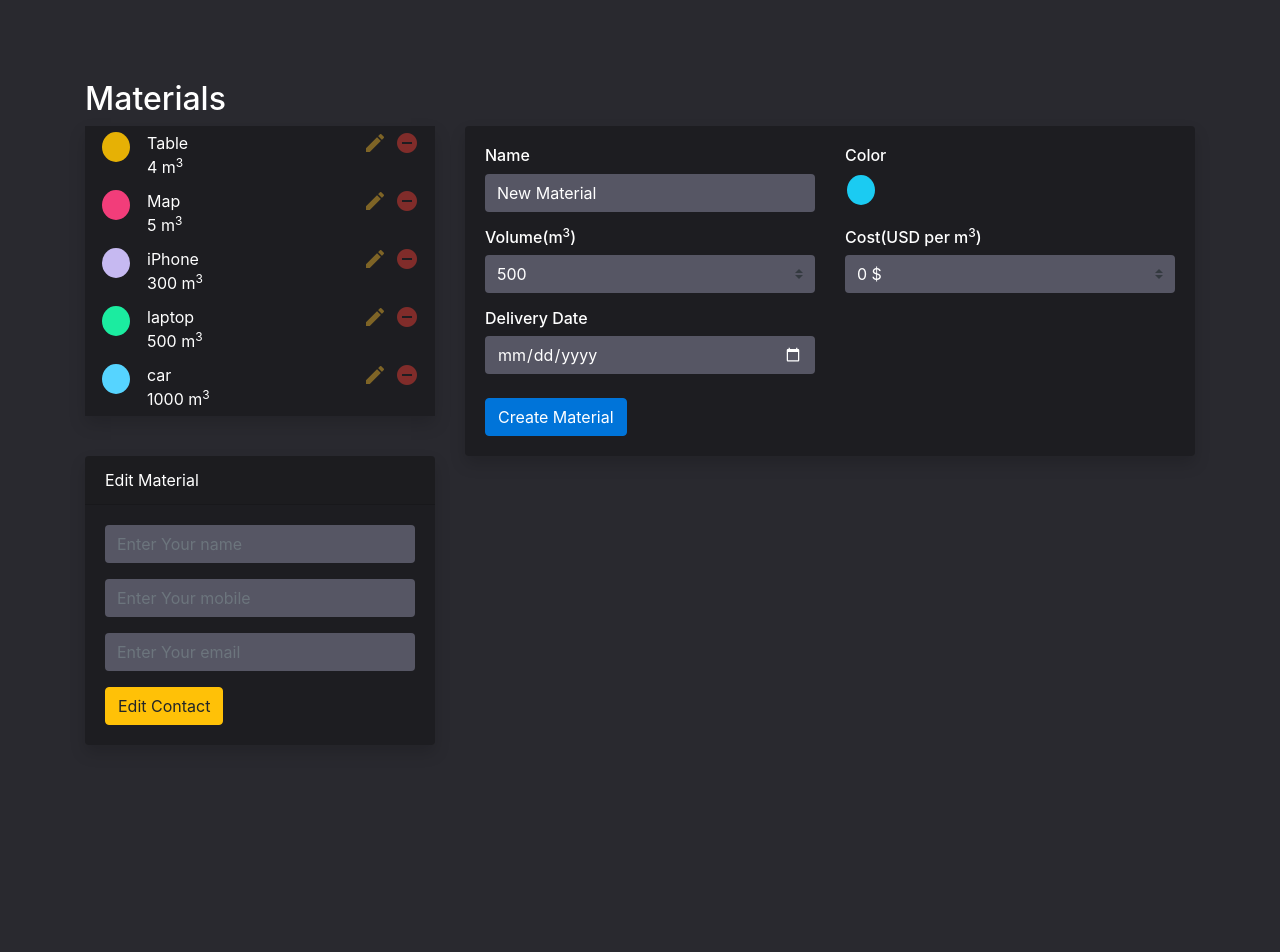
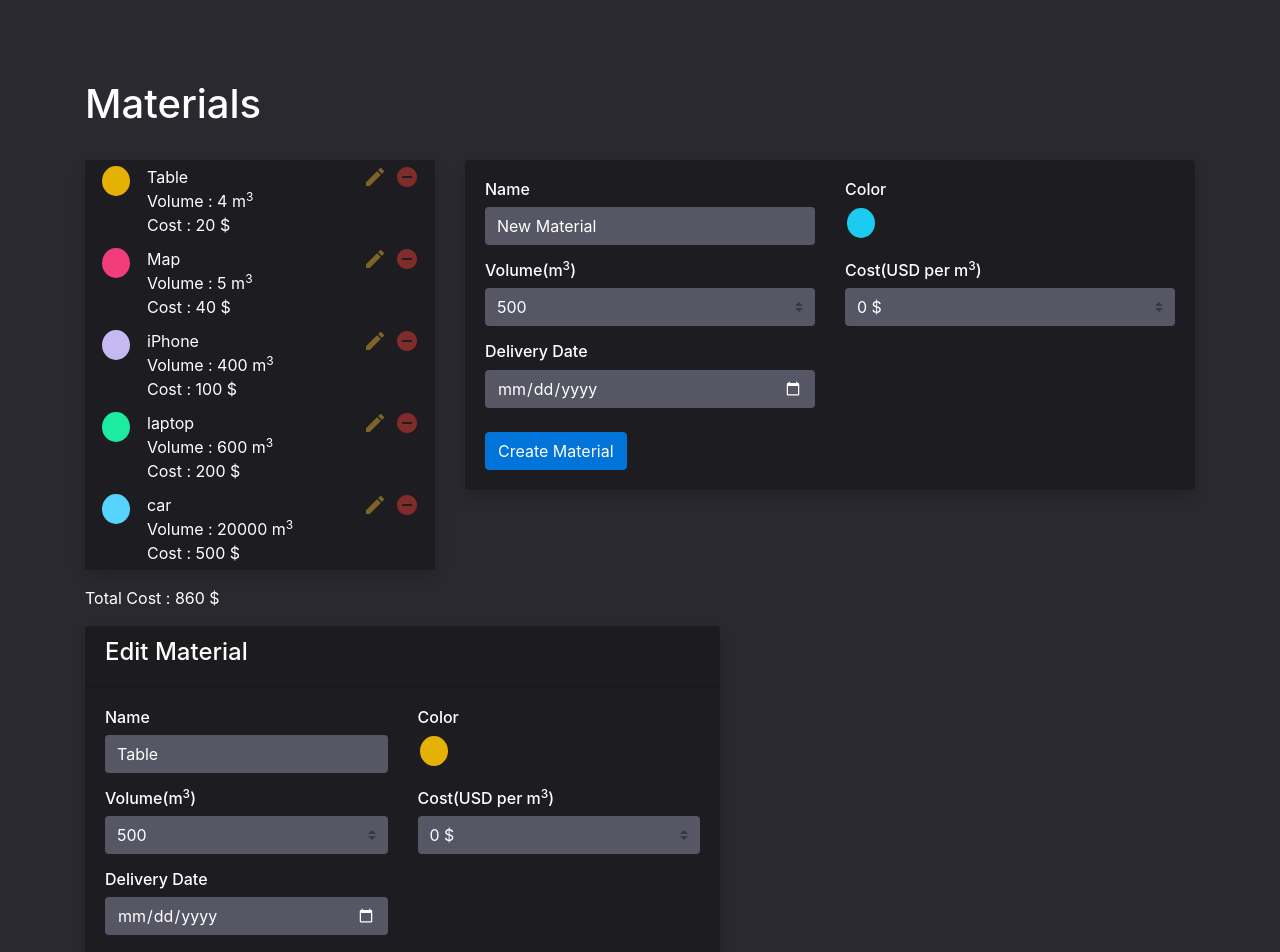
Before and after one commit to kushagra7/material-calculator, a React (Create React App) app: page /contacts/edit/1 in a window 1280 px wide. Shown: the top 952 px of the page. Before the commit the page ends 800 px from the top, so only its background shows below. Built offline with nearby package versions, Linux system fonts and the light colour scheme.

Commit message:
Fixed Edit Element Styling

```diff
--- a/src/App.js
+++ b/src/App.js
@@ -13,18 +13,19 @@ function App() {
       <Router>
         <div className="App text-white">
           <div class="container">
-          <div class="row">
-            <div class="col"> <h2> Materials</h2></div>
-          </div>
+            <div class="row">
+              <div class="col"> <h1> Materials</h1><br/></div>
+            </div>
             <div class="row">
               <div class="col-4"><Materials /></div>
-              <div class="col-8"><AddMaterial/></div>
+              <div class="col-8"><AddMaterial /></div>
             </div>
             <div class='row'>
-            <div class="col-sm-4">
-              <Switch>
-                <Route exact path='/contacts/edit/:id' component={EditMaterial} />
-              </Switch>
+              <div class="col-sm-7">
+                <Switch>
+                  <Route exact path='/contacts/edit/:id' component={EditMaterial} />
+                </Switch>
+                <br/>
               </div>
             </div>
           </div>
--- a/src/components/materials/AddMaterial.js
+++ b/src/components/materials/AddMaterial.js
@@ -5,8 +5,6 @@ import shortid from 'shortid';
 
 const AddMaterial = () => {
     const dispatch = useDispatch();
-    const [name, setName] = useState("");
-    const [phone, setPhone] = useState("");
     const [email, setEmail] = useState("");
     const [item, setItem] = useState("");
     const [volume, setVolume] = useState("");
@@ -84,7 +82,7 @@ const AddMaterial = () => {
                                 <div >
                                     <select
                                         className="browser-default custom-select"
-                                        onChange={(e) => setCost(e.target.value)}
+                                        onChange={(e) => setCost(parseInt(e.target.value))}
                                     >
                                         <option>0 $</option>
                                         <option value="100">100 $</option>
--- a/src/components/materials/EditMaterial.js
+++ b/src/components/materials/EditMaterial.js
@@ -1,4 +1,4 @@
-import React,{useState, useEffect } from 'react'
+import React, { useState, useEffect } from 'react'
 import { useDispatch, useSelector } from 'react-redux';
 import { getContact, updateContact } from '../../redux/actions/materialAction'
 import { useParams, useHistory } from 'react-router-dom';
@@ -8,28 +8,34 @@ const EditMaterial = () => {
     let history = useHistory();
     //in reducer we have contact for full reducer
     const contact = useSelector(state => state.contact.contact);
-    const[name,setName] = useState("");
-    const[phone,setPhone] = useState("");
-    const[email,setEmail] = useState("");
+    const [name, setName] = useState("");
+    const [phone, setPhone] = useState("");
+    const [email, setEmail] = useState("");
 
-    let {id} = useParams();
+    const [item, setItem] = useState("");
+    const [volume, setVolume] = useState("");
+    const [cost, setCost] = useState("");
+    const [color, setColor] = useState("#1bcbf2");
+    let { id } = useParams();
 
-    useEffect(()=>{
-        if(contact != null) {
-            setName(contact.name)
-            setPhone(contact.phone)
-            setEmail(contact.email)
+    useEffect(() => {
+        if (contact != null) {
+            setItem(contact.item)
+            setVolume(contact.volume)
+            setCost(contact.cost)
+            setColor(contact.color)
         }
         dispatch(getContact(id))
-    },[contact]);
+    }, [contact]);
 
-    const onUpdateContact = (e) =>{
+    const onUpdateContact = (e) => {
         e.preventDefault();
 
         const update_contact = Object.assign(contact, {
-            name : name,
-            phone :phone,
-            email: email,
+            item: item,
+            volume: volume,
+            cost: cost,
+            color: color
         })
 
         dispatch(updateContact(update_contact));
@@ -38,38 +44,98 @@ const EditMaterial = () => {
 
     return (
         <div className='card card-color border-0 shadow'>
-            <div className = "card-header">Edit Material</div>
-            <div className = "card-body">
+            <div className="card-header">
+                <h4>Edit Material</h4>
+                </div>
+            <div className="card-body">
                 <form onSubmit={(e) => onUpdateContact(e)}>
+                    <div class="row">
+                        <div class="col">
                             <div className='form-group'>
+                                <h6>Name</h6>
                                 <input
+                                    id="inputColor"
                                     type='text'
                                     className='form-control'
-                            placeholder='Enter Your name'
-                            value={name}
-                            onChange={(e) => setName(e.target.value)}
+                                    placeholder='New Material'
+                                    value={item}
+                                    onChange={(e) => setItem(e.target.value)}
                                 />
                             </div>
+                        </div>
+                        <div class="col">
+                            <div>
+                                <h6>Color</h6>
+                                <div>
+                                    <row>
+                                        <input
+                                            className="color-picker"
+                                            type='color'
+                                            value={color}
+                                            onChange={(e) => setColor(e.target.value)}
+                                        />
+                                    </row>
+                                </div>
+                            </div>
+                        </div>
+                    </div>
+                    <div class="row">
+                        <div class="col">
                             <div className='form-group'>
+                                <h6>Volume(m<sup>3</sup>)</h6>
+                                <div>
+                                    <select
+                                        className="browser-default custom-select"
+                                        onChange={(e) => setVolume(e.target.value)}
+                                    >
+                                        <option>500</option>
+                                        <option value="10000">10000</option>
+                                        <option value="20000">20000</option>
+                                        <option value="30000">30000</option>
+                                        <option value="40000">40000</option>
+                                    </select>
+                                </div>
+                            </div>
+                        </div>
+                        <div class="col">
+                            <div class="form-group">
+                                <h6>Cost(USD per m<sup>3</sup>)</h6>
+                                <div >
+                                    <select
+                                        className="browser-default custom-select"
+                                        onChange={(e) => setCost(parseInt(e.target.value))}
+                                    >
+                                        <option>0 $</option>
+                                        <option value="100">100 $</option>
+                                        <option value="500">500 $</option>
+                                        <option value="1000">1000 $</option>
+                                        <option value="5000">5000 $</option>
+                                    </select>
+                                </div>
+                            </div>
+                        </div>
+                    </div>
+                    <div class="row">
+                        <div class="col">
+                            <h6>Delivery Date</h6>
+                            <div>
                                 <input
-                            type='text'
-                            className='form-control'
-                            placeholder='Enter Your mobile'
-                            value={phone}
-                            onChange={(e) => setPhone(e.target.value)}
-                        />
-                    </div>
-                    <div className='form-group'>
-                        <input
-                            type='text'
-                            className='form-control'
-                            placeholder='Enter Your email'
+                                    id="inputColor"
+                                    type='date'
+                                    className='form-control browser-default'
                                     value={email}
                                     onChange={(e) => setEmail(e.target.value)}
                                 />
                             </div>
-
-                    <button className='btn btn-warning' type='submit'> Edit Contact</button>
+                        </div>
+                        <div class="col"></div>
+                    </div>
+                    <br />
+                    <div class='row'>
+                        <div class='col'>
+                            <button id="btn" className='btn btn-primary' type='submit'> Update Material</button>
+                        </div>
+                    </div>
                 </form>
             </div>
         </div>
--- a/src/components/materials/Material.js
+++ b/src/components/materials/Material.js
@@ -22,7 +22,8 @@ const Material = ({ material }) => {
                 </div>
                 <div class="col-xs-8">
                     <div class="col-xs-12">{item}</div>
-                    <div class="col-xs-12">{volume} m<sup>3</sup></div>
+                    <div class="col-xs-12">Volume : {volume} m<sup>3</sup></div>
+                    <div class="col-xs-12">Cost : {cost} $</div>
                 </div>
                 <div class="col-xs-2 ml-auto mr-3" id="actions">
                     <Link to={`/contacts/edit/${id}`}>
@@ -33,9 +34,7 @@ const Material = ({ material }) => {
                         onClick={() => dispatch(deleteContact(id))}>  remove_circle
                         </span>
                 </div>
-
             </div>
-
         </div>
     )
 }
--- a/src/components/materials/Materials.js
+++ b/src/components/materials/Materials.js
@@ -4,7 +4,12 @@ import Material from './Material';
 
 export default function Materials() {
     const materials = useSelector(state => state.contact.contacts);
-    console.log(materials);
+    // console.log(materials);
+    var totalCost = 0;
+
+    materials.map(e => (
+        totalCost += e.cost
+    ))
 
     return (
         <div>
@@ -14,11 +19,17 @@ export default function Materials() {
                 <tbody>
                     {
                         materials.map(material => (
-                            <Material material={material} key={material.id}/>
-                            ))
+                            <Material material={material} key={material.id} />
+                        ))
                     }
                 </tbody>
             </table>
+
+            <div class="row ">
+                <div class="col">
+                    <p class="text-white">Total Cost : {totalCost} $</p>
+                </div>
+            </div>
         </div>
     )
 }
--- a/src/redux/reducers/materialReducer.js
+++ b/src/redux/reducers/materialReducer.js
@@ -7,35 +7,35 @@ const initialState = {
                 "id": 1,
                 "item": "Table",
                 "volume": "4",
-                "cost": "27",
+                "cost": 20,
                 "color":"#e6b105",
             },
             {
                 "id": 2,
                 "item": "Map",
                 "volume": "5",
-                "cost": "27",
+                "cost": 40,
                 "color":"#F23D7A",
             },
             {
                 "id": 3,
                 "item": "iPhone",
-                "volume": "300",
-                "cost": "27",
+                "volume": "400",
+                "cost": 100,
                 "color":"#C6B9F1",
             },
             {
                 "id": 4,
                 "item": "laptop",
-                "volume": "500",
-                "cost": "40",
+                "volume": "600",
+                "cost": 200,
                 "color":"#1BECA0",
             },
             {
                 "id": 5,
                 "item": "car",
-                "volume": "1000",
-                "cost": "174",
+                "volume": "20000",
+                "cost": 500,
                 "color":"#56D4FF",
             },
         ],
```
Lines whose indentation alone changed are shown as unchanged.
